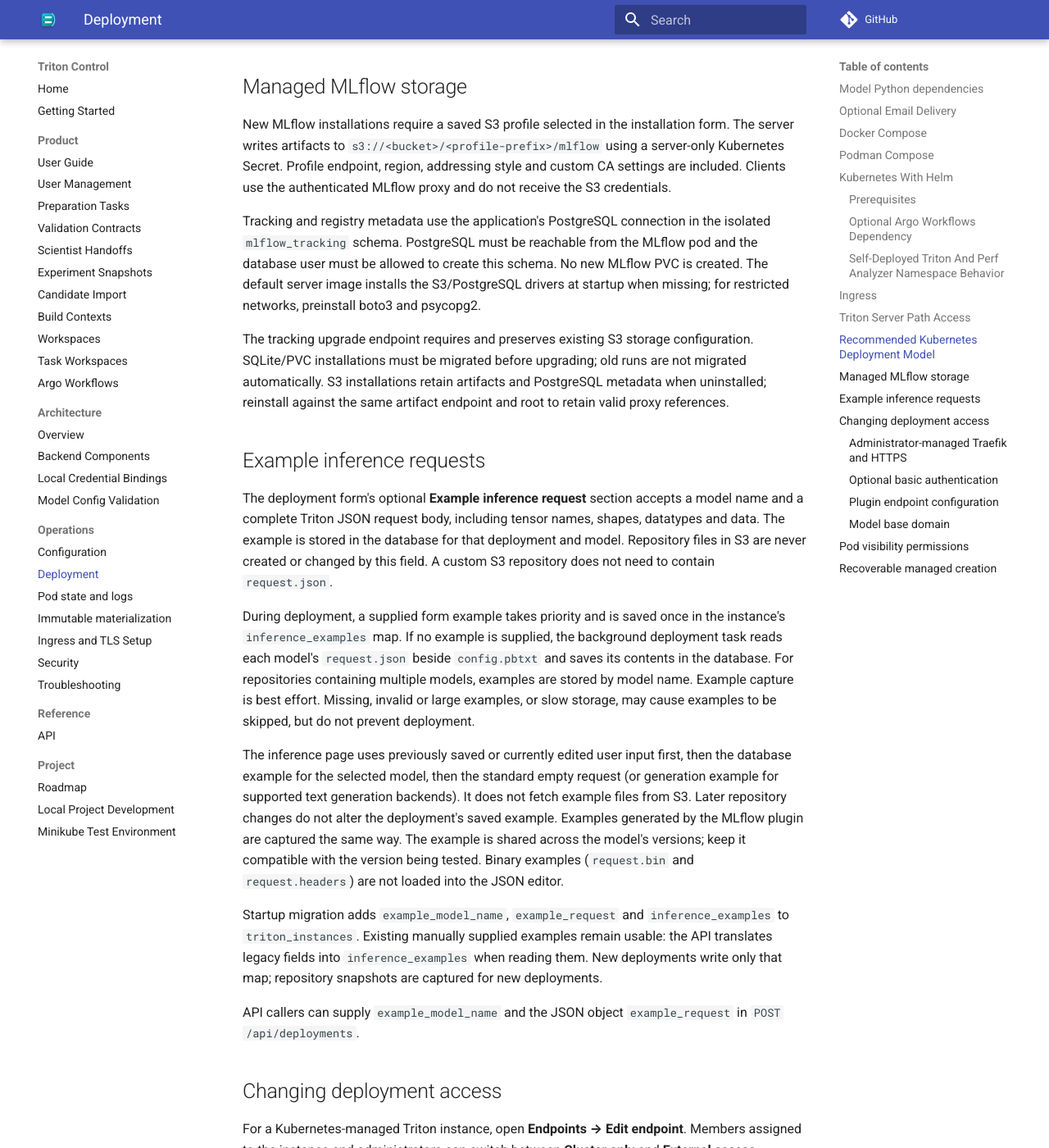
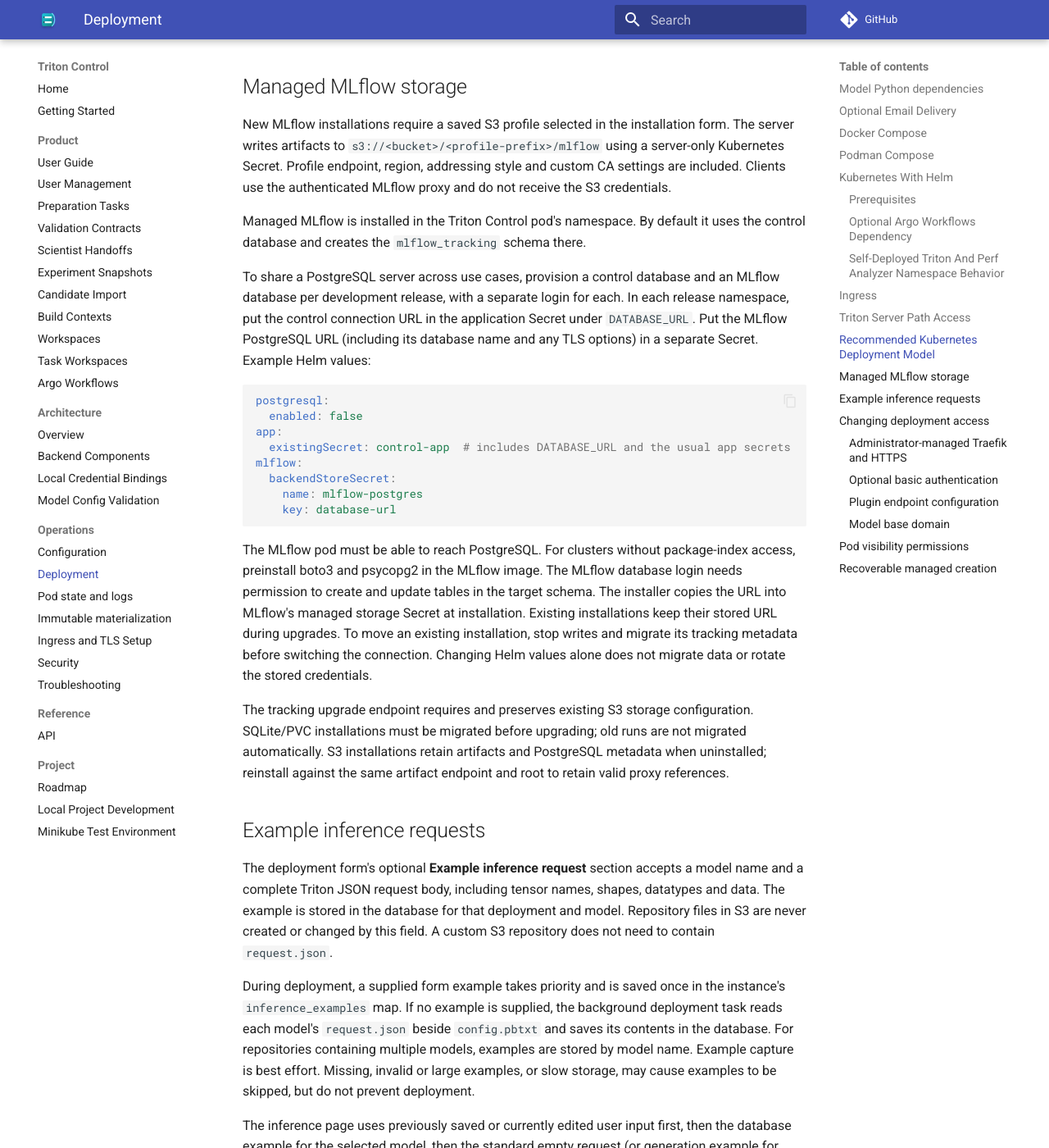
Before and after one commit to ai-lab-tech/triton-control, an MkDocs documentation site: the page built from docs/deployment.md, in a window 1280 px wide and 1400 px high, scrolled down 12414 px. Shown: the whole window at 82% size. Built offline with MkDocs 1.6.1 and Material for MkDocs 9.7.7, drawn with Linux system fonts in a browser that asks for light colours; comment, search, counter and statistics services are not loaded.

Commit message:
feat(mlflow): support a separate tracking database

````diff
--- a/docs/deployment.md
+++ b/docs/deployment.md
@@ -571,11 +571,34 @@ a server-only Kubernetes Secret. Profile endpoint, region, addressing style and
 custom CA settings are included. Clients use the authenticated MLflow proxy and
 do not receive the S3 credentials.
 
-Tracking and registry metadata use the application's PostgreSQL connection in the
-isolated `mlflow_tracking` schema. PostgreSQL must be reachable from the MLflow
-pod and the database user must be allowed to create this schema. No new MLflow
-PVC is created. The default server image installs the S3/PostgreSQL drivers at
-startup when missing; for restricted networks, preinstall boto3 and psycopg2.
+Managed MLflow is installed in the Triton Control pod's namespace. By default it
+uses the control database and creates the `mlflow_tracking` schema there.
+
+To share a PostgreSQL server across use cases, provision a control database and
+an MLflow database per development release, with a separate login for each.
+In each release namespace, put the control connection URL in the application
+Secret under `DATABASE_URL`. Put the MLflow PostgreSQL URL (including its
+database name and any TLS options) in a separate Secret. Example Helm values:
+
+```yaml
+postgresql:
+  enabled: false
+app:
+  existingSecret: control-app  # includes DATABASE_URL and the usual app secrets
+mlflow:
+  backendStoreSecret:
+    name: mlflow-postgres
+    key: database-url
+```
+
+The MLflow pod must be able to reach PostgreSQL. For clusters without package-index
+access, preinstall boto3 and psycopg2 in the MLflow image.
+The MLflow database login needs permission to create and update tables in the
+target schema. The installer copies the URL
+into MLflow's managed storage Secret at installation. Existing installations
+keep their stored URL during upgrades. To move an existing installation, stop
+writes and migrate its tracking metadata before switching the connection.
+Changing Helm values alone does not migrate data or rotate the stored credentials.
 
 The tracking upgrade endpoint requires and preserves existing S3 storage
 configuration. SQLite/PVC installations must be migrated before upgrading; old
````
Also changed, not shown: charts/triton-control/README.md (+5 -1 lines), docs/user-guide.md (+3 -2 lines), 7 other files.
